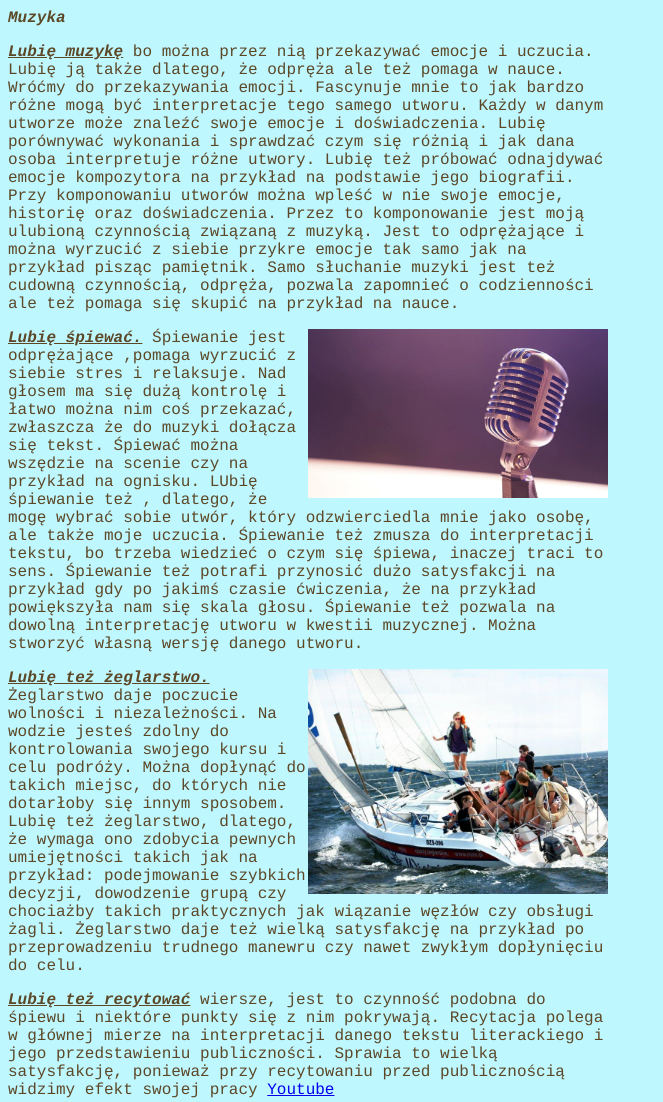
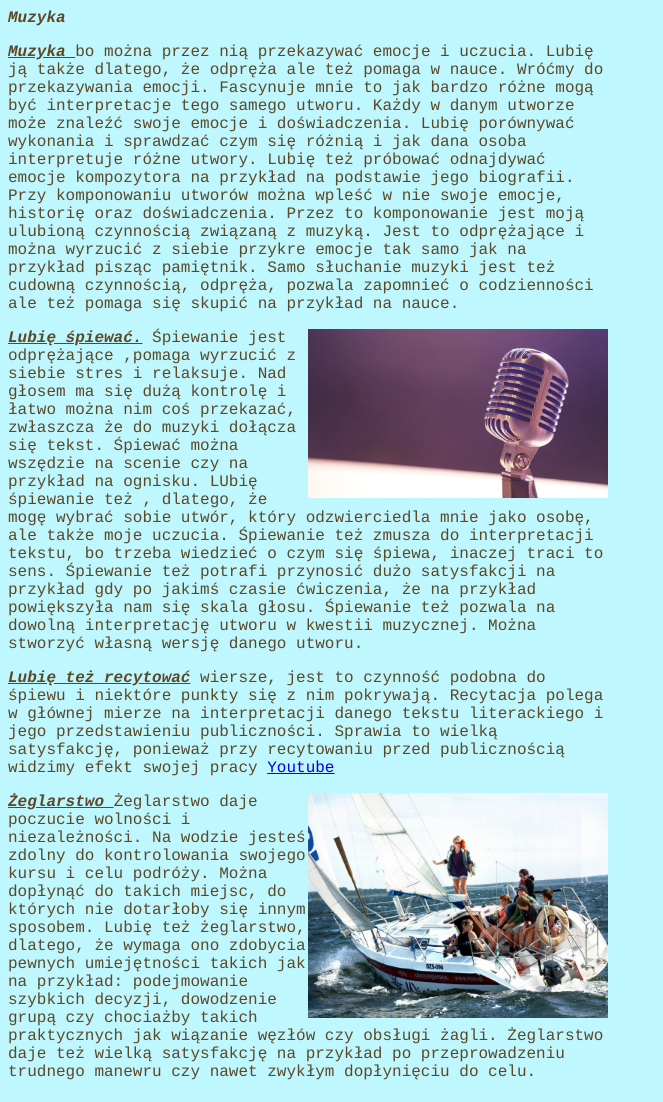
Before and after one commit to 9lizzz/9lizzz.github.io, a plain HTML site: page index.html in a window 1280 px wide. Shown: the whole page, without its empty margins (0-663 px from the left). Drawn offline with Linux system fonts and the light colour scheme.

Commit message:
Update index.html

```diff
--- a/index.html
+++ b/index.html
@@ -9,8 +9,10 @@
 </head>
 <body>
     <div><p1><b><i>Muzyka</i></b></p1>
-    <p><b><i><u>Lubię muzykę</u></i></b> bo można przez nią przekazywać emocje i uczucia. Lubię ją także dlatego, że odpręża ale też pomaga w nauce. Wróćmy do przekazywania emocji. Fascynuje mnie to jak bardzo różne mogą być interpretacje tego samego utworu. Każdy w danym utworze może znaleźć swoje emocje i doświadczenia. Lubię porównywać wykonania i sprawdzać czym się różnią i jak dana osoba interpretuje różne utwory. Lubię też próbować odnajdywać emocje kompozytora na przykład na podstawie jego biografii. Przy komponowaniu utworów można wpleść w nie swoje emocje, historię oraz doświadczenia. Przez to komponowanie jest moją ulubioną czynnością związaną z muzyką. Jest to odprężające i można wyrzucić z siebie przykre emocje tak samo jak na przykład pisząc pamiętnik. Samo słuchanie muzyki jest też cudowną czynnością, odpręża, pozwala zapomnieć o codzienności ale też pomaga się skupić na przykład na nauce.</p>
+    <p><b><i><u> Muzyka </u></i></b> bo można przez nią przekazywać emocje i uczucia. Lubię ją także dlatego, że odpręża ale też pomaga w nauce. Wróćmy do przekazywania emocji. Fascynuje mnie to jak bardzo różne mogą być interpretacje tego samego utworu. Każdy w danym utworze może znaleźć swoje emocje i doświadczenia. Lubię porównywać wykonania i sprawdzać czym się różnią i jak dana osoba interpretuje różne utwory. Lubię też próbować odnajdywać emocje kompozytora na przykład na podstawie jego biografii. Przy komponowaniu utworów można wpleść w nie swoje emocje, historię oraz doświadczenia. Przez to komponowanie jest moją ulubioną czynnością związaną z muzyką. Jest to odprężające i można wyrzucić z siebie przykre emocje tak samo jak na przykład pisząc pamiętnik. Samo słuchanie muzyki jest też cudowną czynnością, odpręża, pozwala zapomnieć o codzienności ale też pomaga się skupić na przykład na nauce.</p>
 	<img style="float: right;" img src="mikrofon.jpg" width="50%" ><p><b><i><u>Lubię śpiewać.</u></i></b> Śpiewanie jest odprężające ,pomaga wyrzucić z siebie stres i relaksuje. Nad głosem ma się dużą kontrolę i łatwo można nim coś przekazać, zwłaszcza że do muzyki dołącza się tekst. Śpiewać można wszędzie na scenie czy na przykład na ognisku. LUbię śpiewanie też , dlatego, że mogę wybrać sobie utwór, który odzwierciedla mnie jako osobę, ale także moje uczucia. Śpiewanie też zmusza do interpretacji tekstu, bo trzeba wiedzieć o czym się śpiewa, inaczej traci to sens. Śpiewanie też potrafi przynosić dużo satysfakcji na przykład gdy po jakimś czasie ćwiczenia, że na przykład powiększyła nam się skala głosu.  Śpiewanie też pozwala na dowolną interpretację utworu w kwestii muzycznej. Można stworzyć własną wersję danego utworu.</p>
-	<img style="float: right;" img src="jacht.jpg"width="50%" >
-	<p><b><i><u>Lubię też żeglarstwo.</u></i></b> Żeglarstwo daje poczucie wolności i niezależności. Na wodzie jesteś zdolny do kontrolowania swojego kursu i celu podróży. Można dopłynąć do takich miejsc, do których nie dotarłoby się innym sposobem. Lubię też żeglarstwo, dlatego, że wymaga ono zdobycia pewnych umiejętności takich jak na przykład: podejmowanie szybkich decyzji, dowodzenie grupą czy chociażby takich praktycznych jak wiązanie węzłów czy obsługi żagli. Żeglarstwo daje też wielką satysfakcję na przykład po przeprowadzeniu trudnego manewru czy nawet zwykłym dopłynięciu do celu.</p><p><b><i> <u>Lubię też recytować</u></i></b> wiersze, jest to czynność podobna do śpiewu i niektóre punkty się z nim pokrywają. Recytacja polega w głównej mierze na interpretacji danego tekstu literackiego i jego przedstawieniu publiczności. Sprawia to wielką satysfakcję, ponieważ przy recytowaniu przed publicznością widzimy efekt swojej pracy <a href="https://www.youtube.com/">Youtube</a></a> </p></div></body>
+<p><b><i> <u>Lubię też recytować</u></i></b> wiersze, jest to czynność podobna do śpiewu i niektóre punkty się z nim pokrywają. Recytacja polega w głównej mierze na interpretacji danego tekstu literackiego i jego przedstawieniu publiczności. Sprawia to wielką satysfakcję, ponieważ przy recytowaniu przed publicznością widzimy efekt swojej pracy <a href="https://www.youtube.com/">Youtube</a></a> </p>
+
+		<img style="float: right;" img src="jacht.jpg"width="50%" >
+	<p><b><i><u> Żeglarstwo </u></i></b> Żeglarstwo daje poczucie wolności i niezależności. Na wodzie jesteś zdolny do kontrolowania swojego kursu i celu podróży. Można dopłynąć do takich miejsc, do których nie dotarłoby się innym sposobem. Lubię też żeglarstwo, dlatego, że wymaga ono zdobycia pewnych umiejętności takich jak na przykład: podejmowanie szybkich decyzji, dowodzenie grupą czy chociażby takich praktycznych jak wiązanie węzłów czy obsługi żagli. Żeglarstwo daje też wielką satysfakcję na przykład po przeprowadzeniu trudnego manewru czy nawet zwykłym dopłynięciu do celu.</p> </div></body>
 </html>
```
